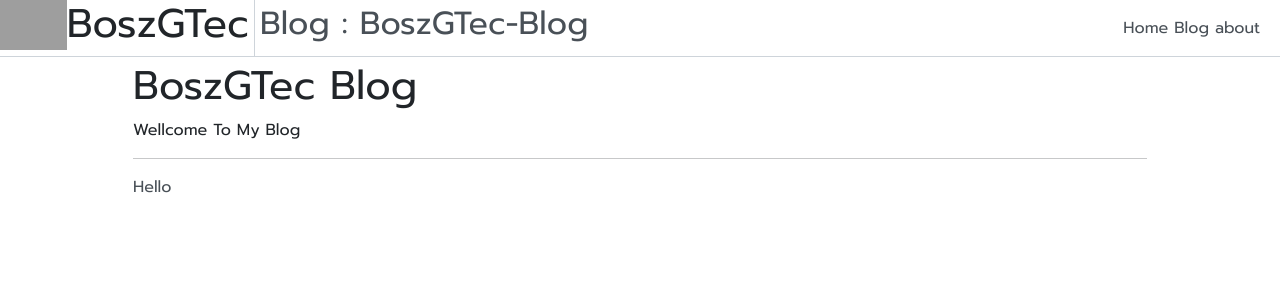
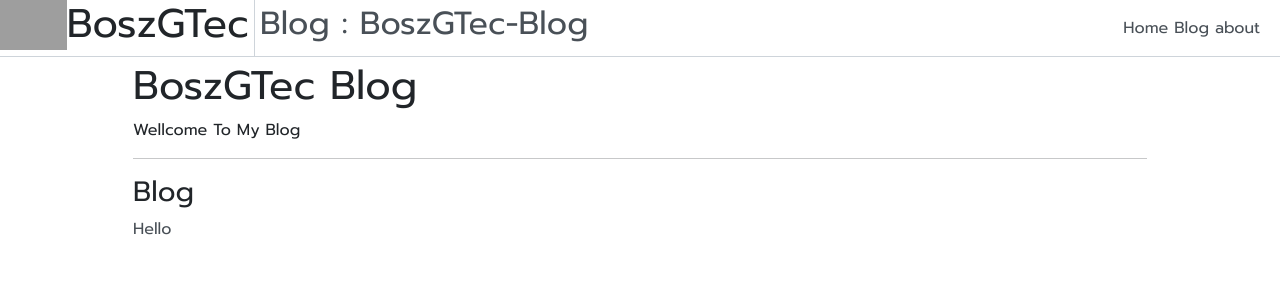
Before and after one commit to BoszGTec/Blog, a Jekyll site: the page built from index.md, in a window 1280 px wide. Shown: the top 300 px of the page. Built offline with Jekyll 4.4.1, drawn with Linux system fonts in a browser that asks for light colours; grey boxes are pictures that could not be loaded.

Commit message:
Update home.html

```diff
--- a/_layouts/home.html
+++ b/_layouts/home.html
@@ -7,6 +7,7 @@
       <div style="padding:5px;width:80%;">
         {{content}}
         <hr/>
+        <h3>Blog</h3>
         {%for post in site.posts%}
         <a href="{{post.url | prepend: site.baseurl }}">{{ post.title }}</a>
         <br/>
```
